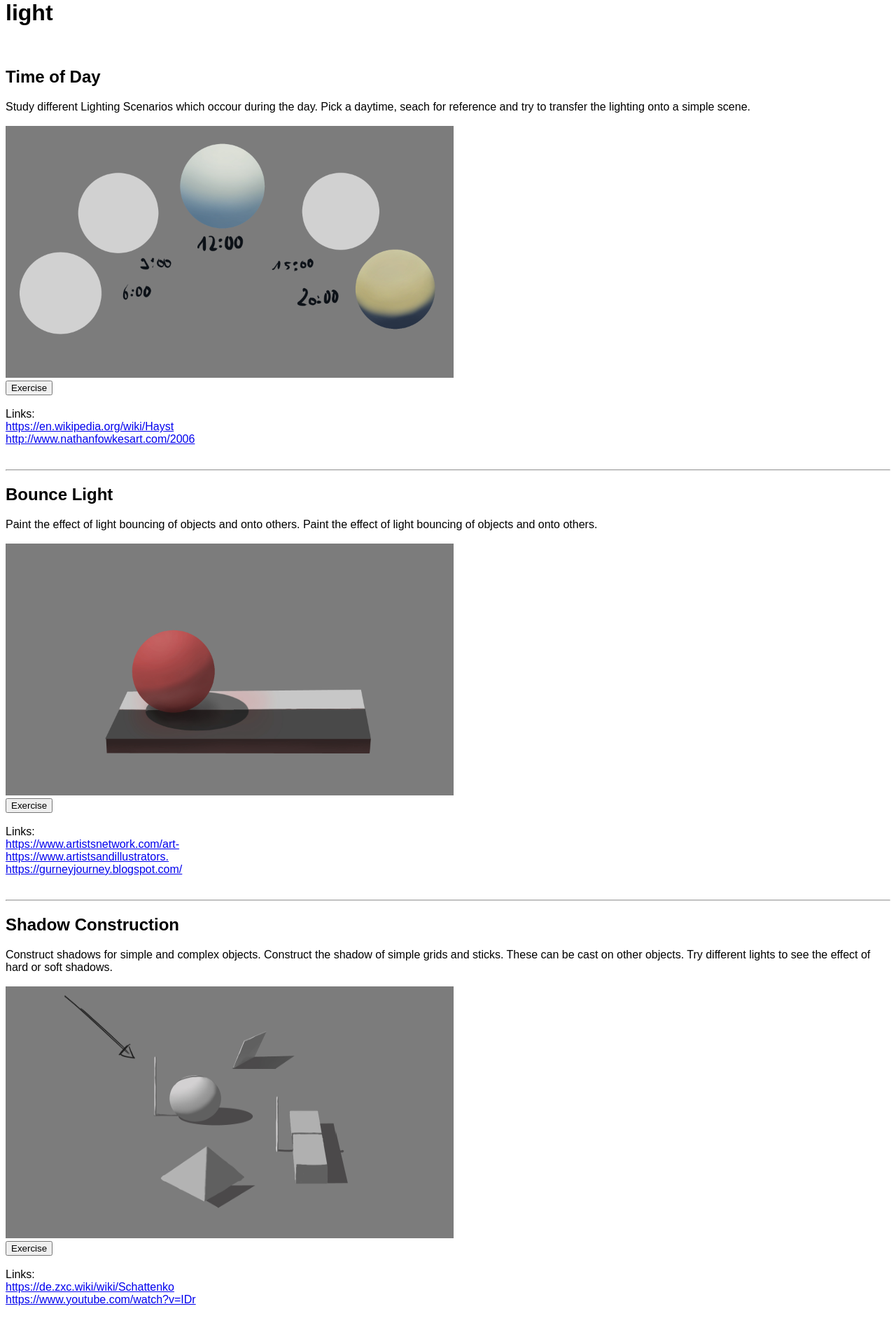
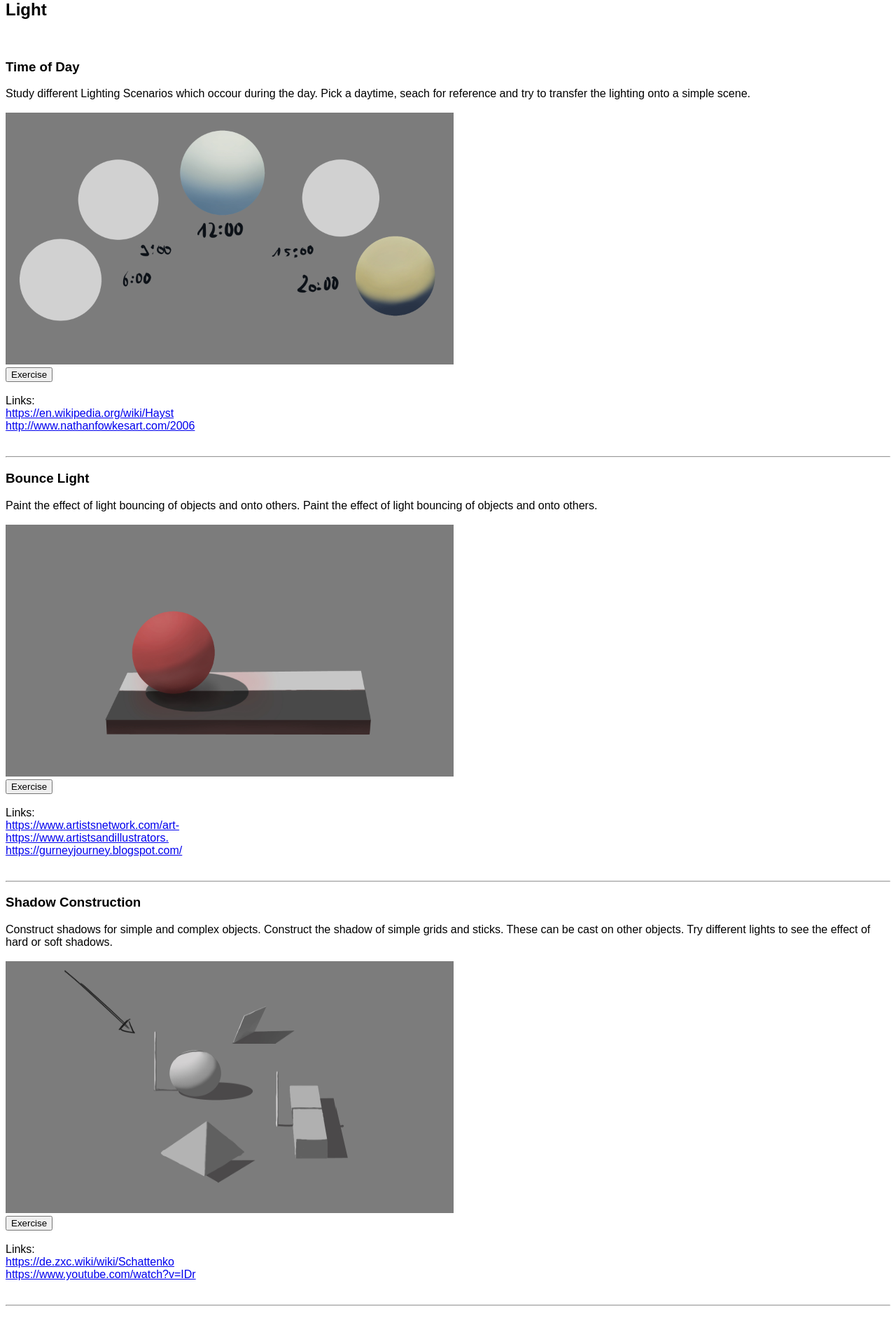
Before and after one commit to DominikPott/practicer-flask, a Flask app: page / in a window 1280 px wide. Shown: the part 100-1984 px from the top of the page at 70% size. Run offline with Flask 2, Linux system fonts and the light colour scheme.

Commit message:
reformated Categories

```diff
--- a/practicer_flask/templates/exercises.html
+++ b/practicer_flask/templates/exercises.html
@@ -5,12 +5,13 @@
 {% endblock %}
 {% block content %}
 {% for categorie in categories.keys() %}
-<h1> {{ categorie }} </h1><br>
+<article class="categorie">
+<h1> {{ categorie.capitalize() }} </h1><br>
 {% for exercise in categories[categorie] %}
-<article class="post">
+<article class="exercise">
     <header>
         <div>
-            <h2>{{ exercise['label'] }}</h2>
+            <h3>{{ exercise['label'] }}</h3>
         </div>
     </header>
     <p class="body">{{ exercise['instruction']|safe }}<br><br>
@@ -29,9 +30,14 @@
 
     </p>
 </article>
+
 {% if not loop.last %}
 <hr>
 {% endif %}
 {% endfor %}
+</article>
+{% if not loop.last %}
+<hr>
+{% endif %}
 {% endfor %}
 {% endblock %}
```
